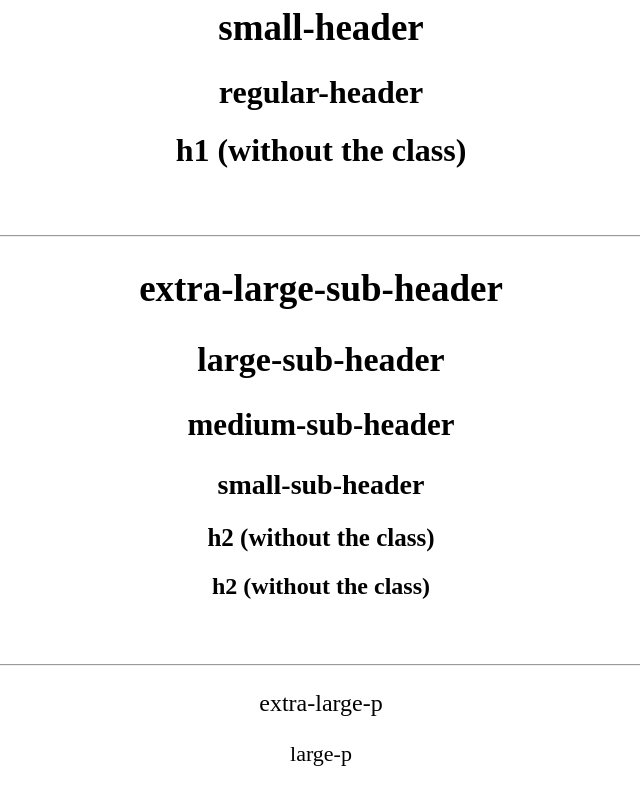
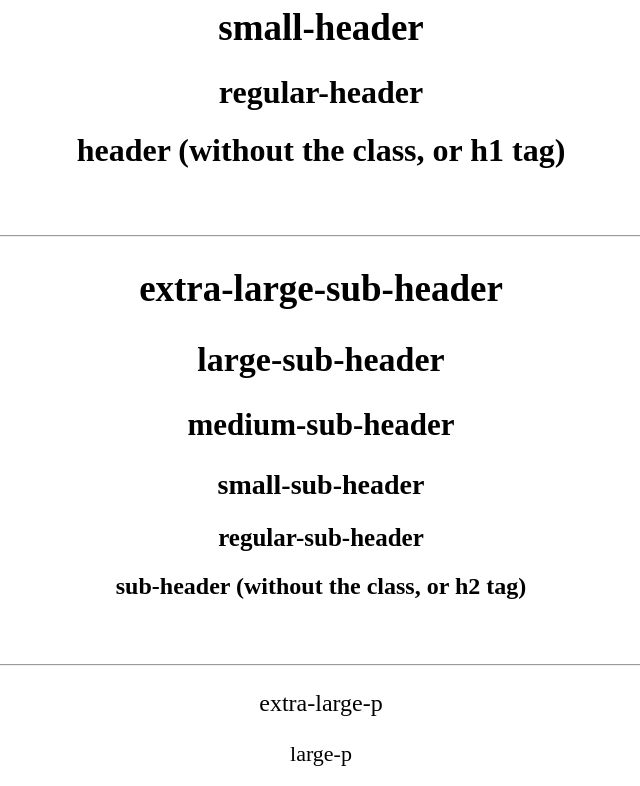
Before and after one commit to bryantran97/responsive-text, a plain HTML site: page responsive-text.html in a window 1280 px wide. Shown: the part 459-1245 px from the top of the page, without its empty margins (319-959 px from the left). Drawn offline with Linux system fonts and the light colour scheme.

Commit message:
fixed a few unnoticed typos on demo page

```diff
--- a/responsive-text.html
+++ b/responsive-text.html
@@ -17,7 +17,7 @@
         <h1 class="medium-header">medium-header</h1>
         <h1 class="small-header">small-header</h1>
         <h1 class="regular-header"> regular-header</h1>
-        <h1>h1 (without the class)</h1>
+        <h1>header (without the class, or h1 tag)</h1>
 
         <br />
         <br />
@@ -27,8 +27,8 @@
         <h2 class="large-sub-header">large-sub-header</h2>
         <h2 class="medium-sub-header">medium-sub-header</h2>
         <h2 class="small-sub-header">small-sub-header</h2>
-        <h2 class="regular-sub-header">h2 (without the class)</h2>
-        <h2>h2 (without the class)</h2>
+        <h2 class="regular-sub-header">regular-sub-header</h2>
+        <h2>sub-header (without the class, or h2 tag)</h2>
 
         <br />
         <br />
```
